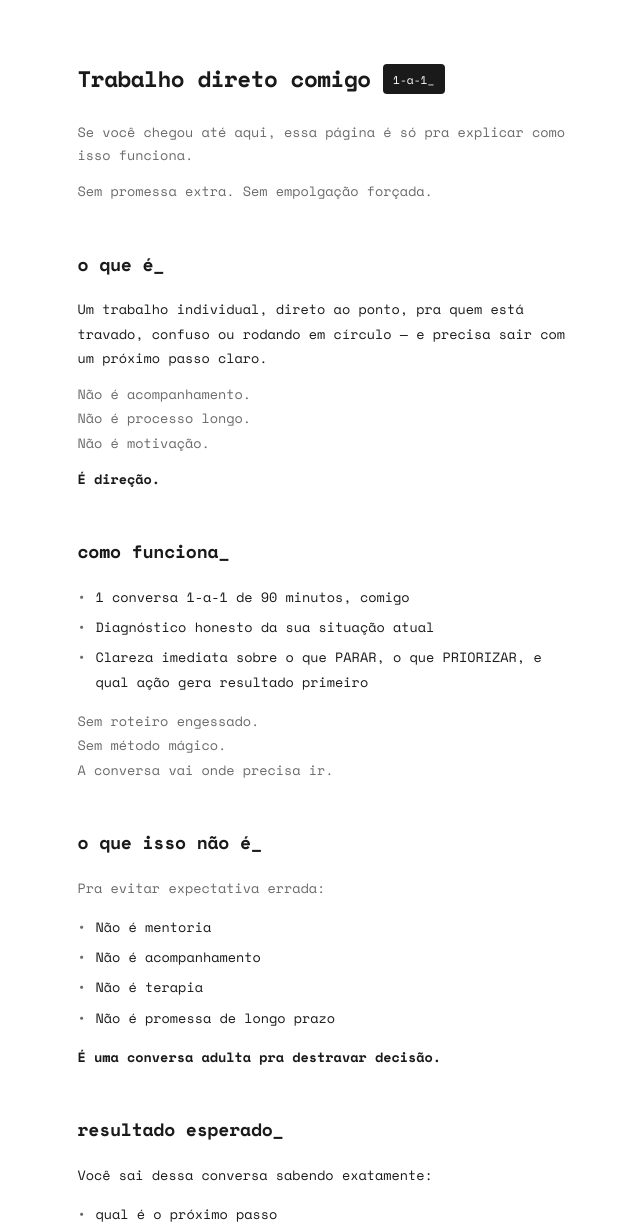
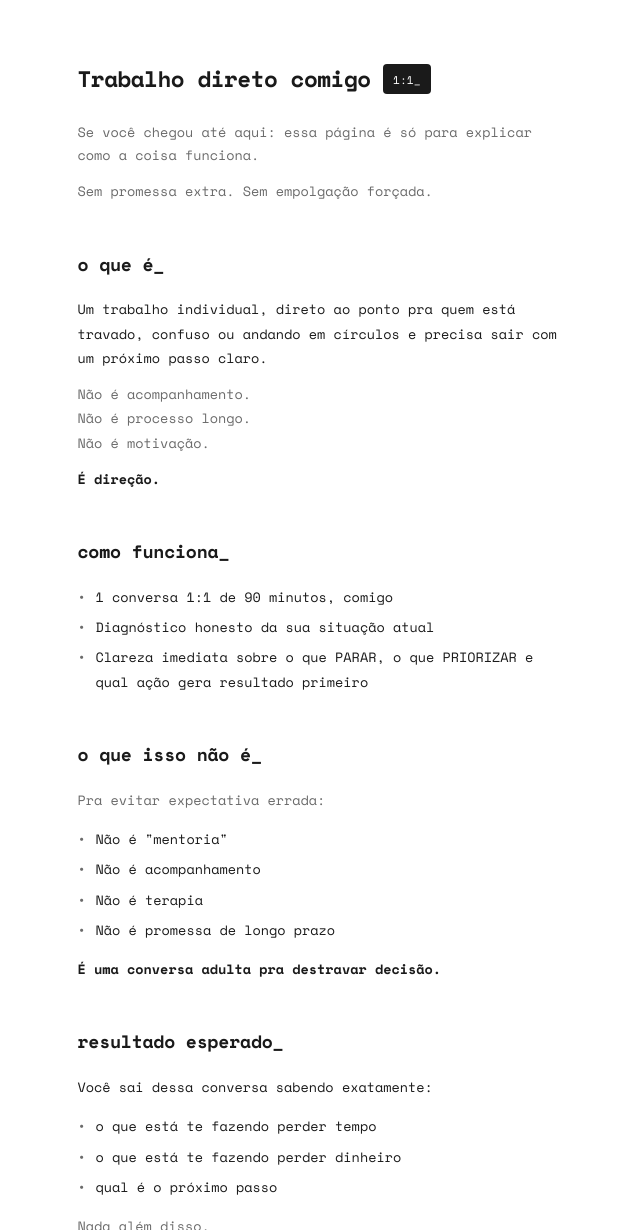
Before and after one commit to monkfrodo/pages, a plain HTML site: page trabalho-1a1.html in a window 1280 px wide. Shown: the top 1230 px of the page, without its empty margins (315-955 px from the left). Drawn offline with nearby package versions, Linux system fonts and the light colour scheme.

Commit message:
Atualização da página trabalho-1a1

```diff
--- a/trabalho-1a1.html
+++ b/trabalho-1a1.html
@@ -288,15 +288,15 @@
         <section class="hero">
             <div class="hero-title">
                 <h1>Trabalho direto comigo</h1>
-                <span class="hero-tag">1-a-1_</span>
+                <span class="hero-tag">1:1_</span>
             </div>
-            <p>Se você chegou até aqui, essa página é só pra explicar como isso funciona.</p>
+            <p>Se você chegou até aqui: essa página é só para explicar como a coisa funciona.</p>
             <p>Sem promessa extra. Sem empolgação forçada.</p>
         </section>
 
         <section>
             <h2 class="section-title">o que é</h2>
-            <p>Um trabalho individual, direto ao ponto, pra quem está travado, confuso ou rodando em círculo — e precisa sair com um próximo passo claro.</p>
+            <p>Um trabalho individual, direto ao ponto pra quem está travado, confuso ou andando em círculos e precisa sair com um próximo passo claro.</p>
             <p class="muted">Não é acompanhamento.<br>Não é processo longo.<br>Não é motivação.</p>
             <p><strong>É direção.</strong></p>
         </section>
@@ -304,18 +304,17 @@
         <section>
             <h2 class="section-title">como funciona</h2>
             <ul>
-                <li>1 conversa 1-a-1 de 90 minutos, comigo</li>
+                <li>1 conversa 1:1 de 90 minutos, comigo</li>
                 <li>Diagnóstico honesto da sua situação atual</li>
-                <li>Clareza imediata sobre o que PARAR, o que PRIORIZAR, e qual ação gera resultado primeiro</li>
+                <li>Clareza imediata sobre o que PARAR, o que PRIORIZAR e qual ação gera resultado primeiro</li>
             </ul>
-            <p class="muted">Sem roteiro engessado.<br>Sem método mágico.<br>A conversa vai onde precisa ir.</p>
         </section>
 
         <section>
             <h2 class="section-title">o que isso não é</h2>
             <p class="muted">Pra evitar expectativa errada:</p>
             <ul>
-                <li>Não é mentoria</li>
+                <li>Não é "mentoria"</li>
                 <li>Não é acompanhamento</li>
                 <li>Não é terapia</li>
                 <li>Não é promessa de longo prazo</li>
@@ -327,9 +326,9 @@
             <h2 class="section-title">resultado esperado</h2>
             <p>Você sai dessa conversa sabendo exatamente:</p>
             <ul>
-                <li>qual é o próximo passo</li>
                 <li>o que está te fazendo perder tempo</li>
                 <li>o que está te fazendo perder dinheiro</li>
+                <li>qual é o próximo passo</li>
             </ul>
             <p class="muted">Nada além disso.<br>E nada floreado.</p>
         </section>
@@ -339,7 +338,7 @@
             <ul>
                 <li>Pessoas que já estão tentando vender ou crescer</li>
                 <li>Travadas por excesso de opção ou confusão</li>
-                <li>Que querem clareza rápida, não mais conteúdo</li>
+                <li>Que querem clareza rápida e não mais conteúdo</li>
             </ul>
         </section>
 
@@ -350,20 +349,19 @@
                 <li>Quem quer acompanhamento longo</li>
                 <li>Quem precisa ser convencido</li>
             </ul>
-            <p class="muted">Se você está procurando alguém pra te empurrar ou te animar, não é aqui.</p>
         </section>
 
         <section>
             <h2 class="section-title">investimento</h2>
             <p class="price">R$ 2.500 à vista</p>
-            <p class="price-note">Poucas vagas, porque eu faço tudo pessoalmente<br>e não empilho chamadas.</p>
+            <p class="price-note">Poucas vagas porque eu faço tudo pessoalmente<br>e não empilho chamadas. Não sou escravo da agenda (e também não quero que você seja!)</p>
         </section>
 
         <section>
             <h2 class="section-title">próximo passo</h2>
-            <p>Se isso fez sentido, o próximo passo é simples.</p>
+            <p>Se isso fez sentido o próximo passo é simples.</p>
+            <p class="muted">Se não fizer, tudo bem também.<br>Você pode fechar essa página agora e seguir como está.</p>
             <a href="https://wa.me/5511933404200?text=Quero%20clareza" class="cta-btn">Falar comigo no WhatsApp</a>
-            <p class="muted">Se não fizer, tudo bem também.<br>Você pode fechar essa página agora e seguir como está.</p>
         </section>
 
         <div class="observation">
```
